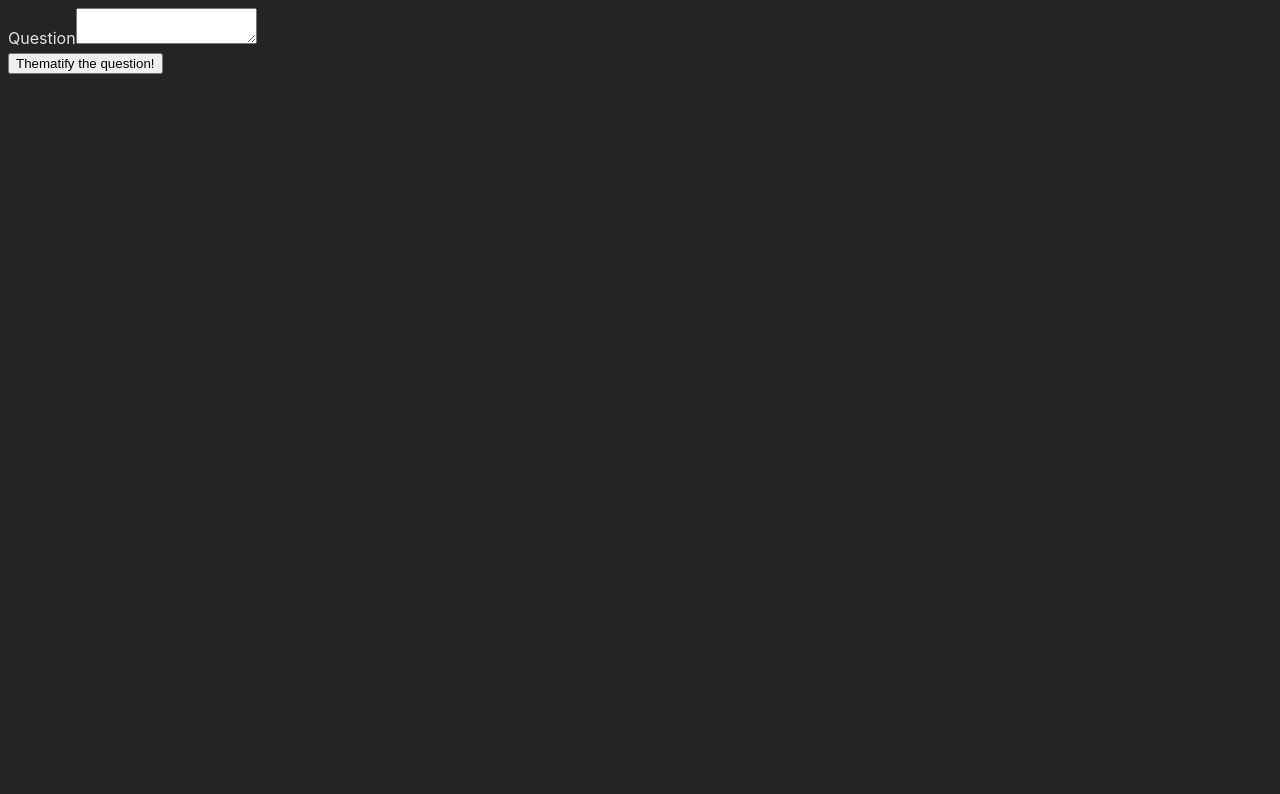
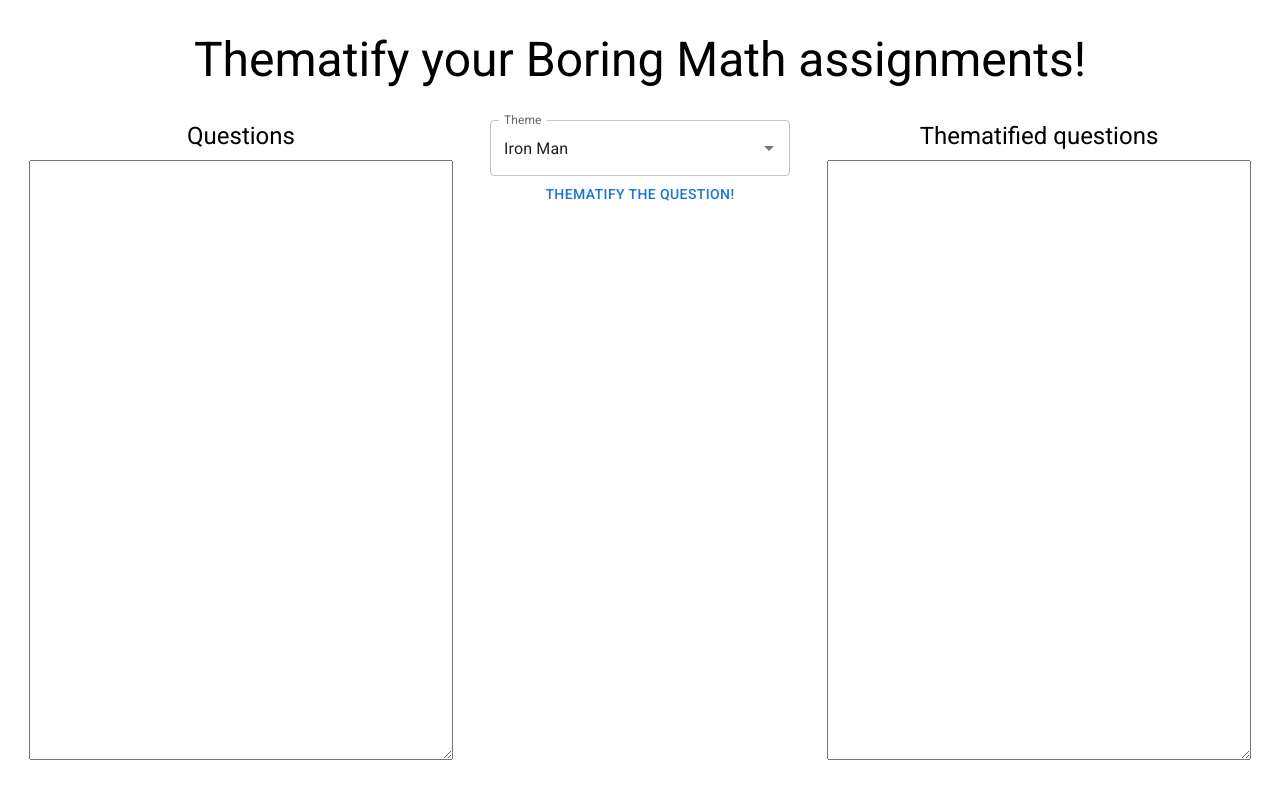
Before and after one commit to 13point5/Riddikulus-Web-App, a React (Vite) app: page / in a window 1280 px wide. Shown: the top 794 px of the page. Built offline with nearby package versions, Linux system fonts and the light colour scheme.

Commit message:
It's something

```diff
--- a/index.html
+++ b/index.html
@@ -4,6 +4,8 @@
     <meta charset="UTF-8" />
     <link rel="icon" type="image/svg+xml" href="/vite.svg" />
     <meta name="viewport" content="width=device-width, initial-scale=1.0" />
+    <link rel="stylesheet" href="https://fonts.googleapis.com/css?family=Roboto:300,400,500,700&display=swap" />
+
     <title>Vite + React + TS</title>
   </head>
   <body>
--- a/package.json
+++ b/package.json
@@ -9,13 +9,19 @@
     "preview": "vite preview"
   },
   "dependencies": {
+    "@emotion/react": "^11.10.4",
+    "@emotion/styled": "^11.10.4",
+    "@mui/icons-material": "^5.10.3",
+    "@mui/material": "^5.10.4",
     "@tanstack/react-query": "^4.2.3",
     "axios": "^0.27.2",
     "corenlp-ts": "^0.0.1",
+    "ramda": "^0.28.0",
     "react": "^18.2.0",
     "react-dom": "^18.2.0"
   },
   "devDependencies": {
+    "@types/ramda": "^0.28.15",
     "@types/react": "^18.0.17",
     "@types/react-dom": "^18.0.6",
     "@typescript-eslint/eslint-plugin": "^5.36.1",
--- a/src/App.tsx
+++ b/src/App.tsx
@@ -1,16 +1,173 @@
-import { useState } from "react";
+import React, { useState } from "react";
+import * as R from "ramda";
+import axios from "axios";
+
+import { Typography, Button, Autocomplete, TextField } from "@mui/material";
+import { Container, Stack } from "@mui/system";
+
+interface ThemeOption {
+  label: string;
+  value: string;
+}
+
+const themes: ThemeOption[] = [
+  {
+    label: "Iron Man",
+    value: "iron-man",
+  },
+  {
+    label: "Harry Potter",
+    value: "hp1",
+  },
+  {
+    label: "The Adventure of the Three Gables",
+    value: "ad3g",
+  },
+];
+
+const getThematifiedQuestion = (question: string, theme: string) =>
+  axios.get("http://localhost:8000/thematifyQuestion", {
+    params: {
+      question,
+      theme,
+    },
+  });
 
 function App() {
-  const [question, setQuestion] = useState("");
+  const [questionsTxt, setQuestionsTxt] = useState("");
+  const [theme, setTheme] = useState<ThemeOption | null>(themes[0]);
+  const [thematifiedQuestions, setThematifiedQuestions] = useState<{
+    fetching: boolean;
+    error: string | null;
+    data: string;
+  }>({
+    fetching: false,
+    error: null,
+    data: "",
+  });
+
+  const handleThemeChange = (e: React.SyntheticEvent, value: ThemeOption | null) => {
+    if (R.isNil(value)) {
+      setTheme(null);
+    } else {
+      setTheme(value);
+    }
+  };
+
+  const bla = async () => {
+    if (!theme) return;
+
+    try {
+      setThematifiedQuestions({
+        fetching: true,
+        error: null,
+        data: "",
+      });
+
+      const questions = questionsTxt.split("\n\n");
+      const questionRequests = questions.map((question) => getThematifiedQuestion(question, theme.value));
+
+      const results = await Promise.all(questionRequests);
+      const thematifiedQuestions = results.map((result) => result.data.result);
+      const thematifiedAssignment = thematifiedQuestions.join("\n\n");
+
+      setThematifiedQuestions({
+        fetching: false,
+        error: null,
+        data: thematifiedAssignment,
+      });
+    } catch (error) {
+      console.error(error);
+      setThematifiedQuestions({
+        fetching: false,
+        error: "Something went wrong",
+        data: "",
+      });
+    }
+  };
 
   return (
-    <div>
-      <div>
-        <label htmlFor="question">Question</label>
-        <textarea id="question" name="question" value={question} onChange={(e) => setQuestion(e.target.value)} />
-      </div>
-      <button type="button">Thematify the question!</button>
-    </div>
+    <Container
+      sx={{
+        my: "2rem",
+        display: "flex",
+        flexDirection: "column",
+        alignItems: "center",
+        gap: 4,
+      }}
+      maxWidth="xl"
+    >
+      <Typography variant="h3">Thematify your Boring Math assignments!</Typography>
+      <Stack
+        sx={{
+          gap: 5,
+          flexDirection: "row",
+          justifyContent: "space-between",
+          height: "80vh",
+          width: "100%",
+        }}
+      >
+        <Stack
+          sx={{
+            gap: 1,
+            alignItems: "center",
+            height: "100%",
+            width: "100%",
+          }}
+        >
+          <Typography variant="h5">Questions</Typography>
+          <textarea
+            value={questionsTxt}
+            onChange={(e) => setQuestionsTxt(e.target.value)}
+            style={{
+              height: "100%",
+              width: "100%",
+            }}
+          />
+        </Stack>
+
+        <Stack>
+          <Autocomplete
+            disablePortal
+            id="combo-box-demo"
+            options={themes}
+            getOptionLabel={(option) => option.label}
+            value={theme}
+            onChange={handleThemeChange}
+            sx={{ width: 300 }}
+            renderInput={(params) => <TextField {...params} label="Theme" />}
+          />
+
+          <Button
+            onClick={bla}
+            sx={{
+              height: "fit-content",
+            }}
+          >
+            Thematify the question!
+          </Button>
+        </Stack>
+
+        <Stack
+          sx={{
+            gap: 1,
+            alignItems: "center",
+            height: "100%",
+            width: "100%",
+          }}
+        >
+          <Typography variant="h5">Thematified questions</Typography>
+          <textarea
+            readOnly
+            value={thematifiedQuestions.data}
+            style={{
+              height: "100%",
+              width: "100%",
+            }}
+          />
+        </Stack>
+      </Stack>
+    </Container>
   );
 }
 
--- a/src/index.css
+++ b/src/index.css
@@ -1,12 +1,12 @@
 :root {
-  font-family: Inter, Avenir, Helvetica, Arial, sans-serif;
+  /* font-family: Inter, Avenir, Helvetica, Arial, sans-serif;
   font-size: 16px;
   line-height: 24px;
   font-weight: 400;
 
   color-scheme: light dark;
   color: rgba(255, 255, 255, 0.87);
-  background-color: #242424;
+  background-color: #242424; */
 
   font-synthesis: none;
   text-rendering: optimizeLegibility;
```
Also changed, not shown: 1 other file (tests, documents, lock files or other folders).
